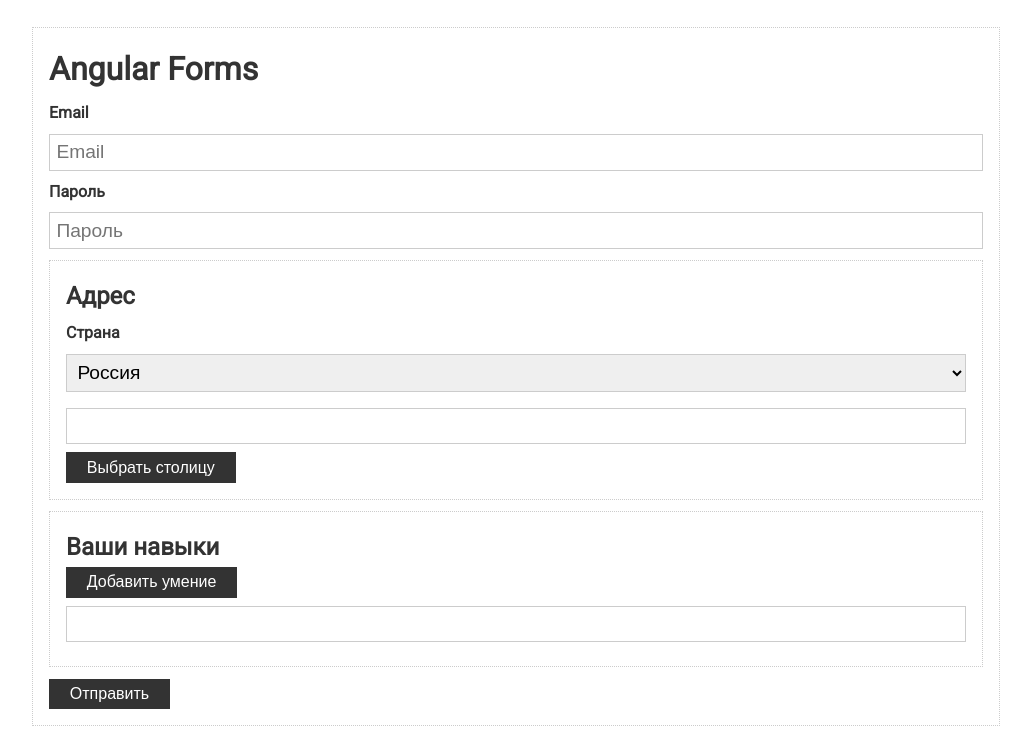
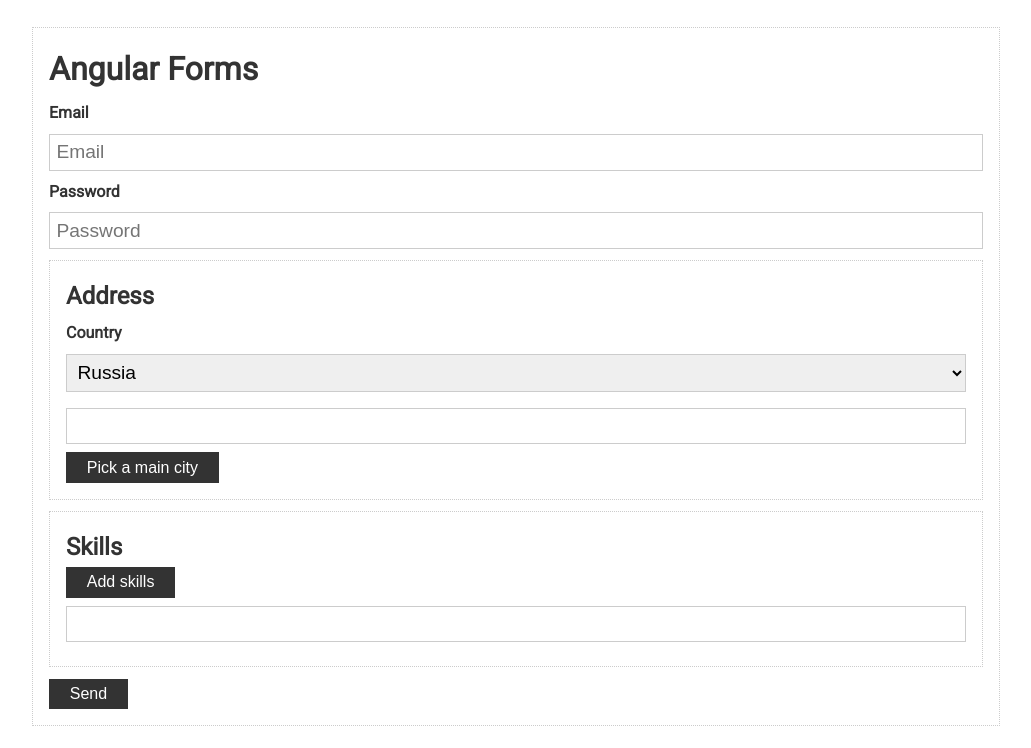
Before and after one commit to AlMuz/ANGULAR-Forms, an Angular app: page / in a window 1280 px wide. Shown: the top 748 px of the page, without its empty margins (124-1155 px from the left). Built offline with nearby package versions, Linux system fonts and the light colour scheme.

Commit message:
form control added

```diff
--- a/src/app/app.component.html
+++ b/src/app/app.component.html
@@ -4,26 +4,30 @@
 
     <div class="form-control">
       <label>Email</label>
-      <input type="text" placeholder="Email" />
+      <input type="text" placeholder="Email" formControlName="email" />
       <div class="validation"></div>
     </div>
 
     <div class="form-control">
-      <label>Пароль</label>
-      <input type="password" placeholder="Пароль" />
+      <label>Password</label>
+      <input
+        type="password"
+        placeholder="Password"
+        formControlName="password"
+      />
       <div class="validation"></div>
     </div>
 
     <div class="card">
-      <h2>Адрес</h2>
+      <h2>Address</h2>
 
       <div class="form-control">
-        <label>Страна</label>
+        <label>Country</label>
 
         <select>
-          <option value="ru">Россия</option>
-          <option value="ua">Украина</option>
-          <option value="by">Беларусь</option>
+          <option value="ru">Russia</option>
+          <option value="ua">Ukraine</option>
+          <option value="by">Belarus</option>
         </select>
       </div>
 
@@ -31,18 +35,18 @@
         <input type="text" />
       </div>
 
-      <button class="btn" type="button">Выбрать столицу</button>
+      <button class="btn" type="button">Pick a main city</button>
     </div>
 
     <div class="card">
-      <h2>Ваши навыки</h2>
-      <button class="btn" type="button">Добавить умение</button>
+      <h2>Skills</h2>
+      <button class="btn" type="button">Add skills</button>
       <div class="form-control">
         <label></label>
         <input type="text" />
       </div>
     </div>
 
-    <button class="btn" type="submit">Отправить</button>
+    <button class="btn" type="submit">Send</button>
   </form>
 </div>
--- a/src/app/app.component.ts
+++ b/src/app/app.component.ts
@@ -1,5 +1,5 @@
 import { Component, OnInit } from '@angular/core';
-import { FormGroup } from '@angular/forms';
+import { FormControl, FormGroup } from '@angular/forms';
 
 @Component({
   selector: 'app-root',
@@ -10,10 +10,16 @@
   form: FormGroup;
 
   ngOnInit() {
-    this.form = new FormGroup({});
+    this.form = new FormGroup({
+      email: new FormControl(''),
+      password: new FormControl(null),
+    });
   }
 
   submit() {
     console.log('Form submitted', this.form);
+
+    const formData = { ...this.form.value };
+    console.log(formData);
   }
 }
```
